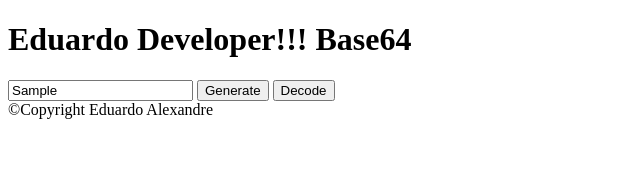
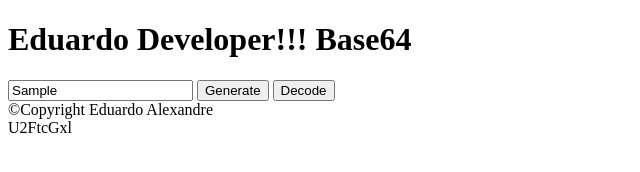
Before and after one commit to eduardotecnologo/Desktop_app, an Electron app: page electron-quick-start/index.html in a window 1300 px wide. Both pictures are taken after typing "Sample" into the empty fields and a click on the button "Generate". Shown: the full height of the page, 0-640 px from the left. Drawn offline with Linux system fonts and the light colour scheme.

Commit message:
Projeto Base64 - Lógica 01

```diff
--- a/electron-quick-start/scripts/app.js
+++ b/electron-quick-start/scripts/app.js
@@ -1,3 +1,19 @@
-function onClick(){
-    alert('Opa!!!')
+// function onClick(){
+//     alert('Opa!!!')
+// }
+function generate(){
+    var inputTxt = document.getElementById('txt');
+    if(!inputTxt.value){
+        alert('Please input something');
+        return;
+    }
+    var base64 = btoa(inputTxt.value);
+    var span = document.createElement('span');
+
+    span.innerHTML = base64;
+    var body = document.getElementsByTagName('body')[0];
+    body.appendChild(span);
 }
+function decode(){
+
+}
```
Also changed, not shown: electron-quick-start/index.html (+1 -0 lines).
